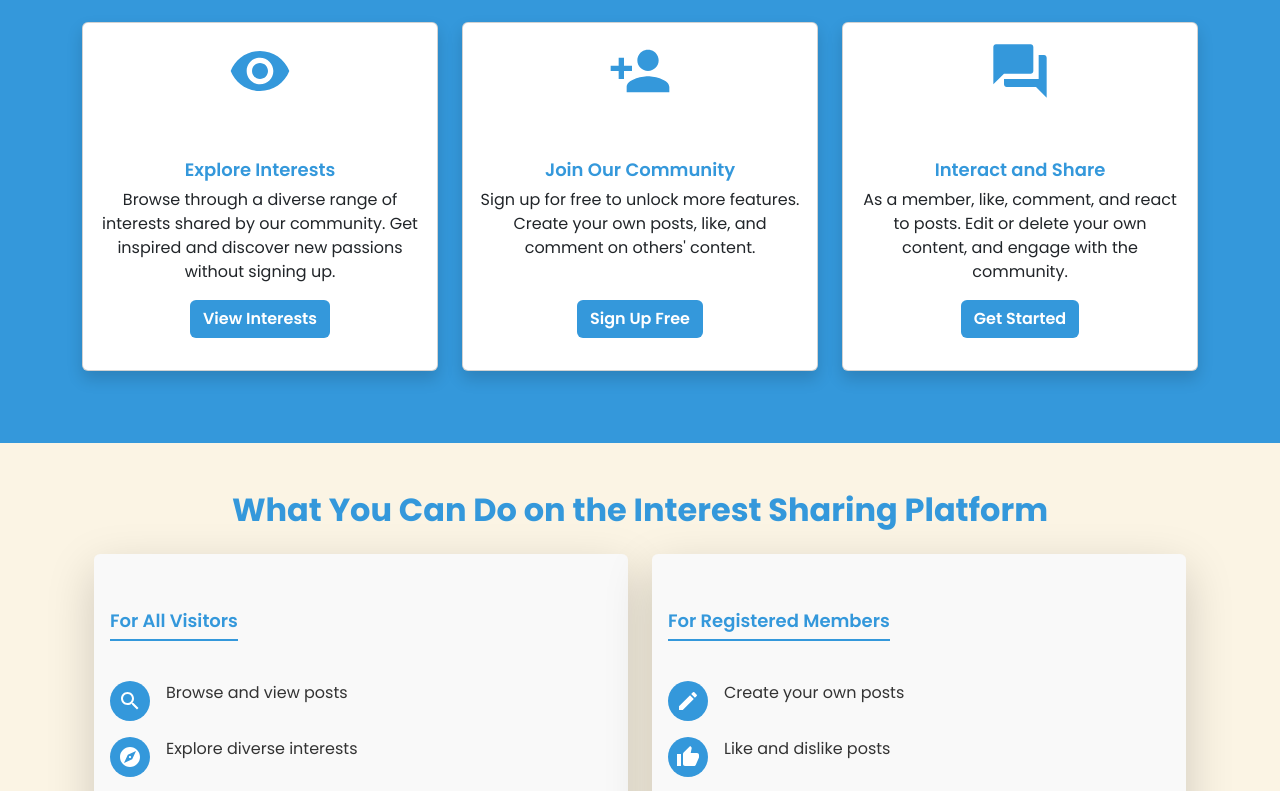
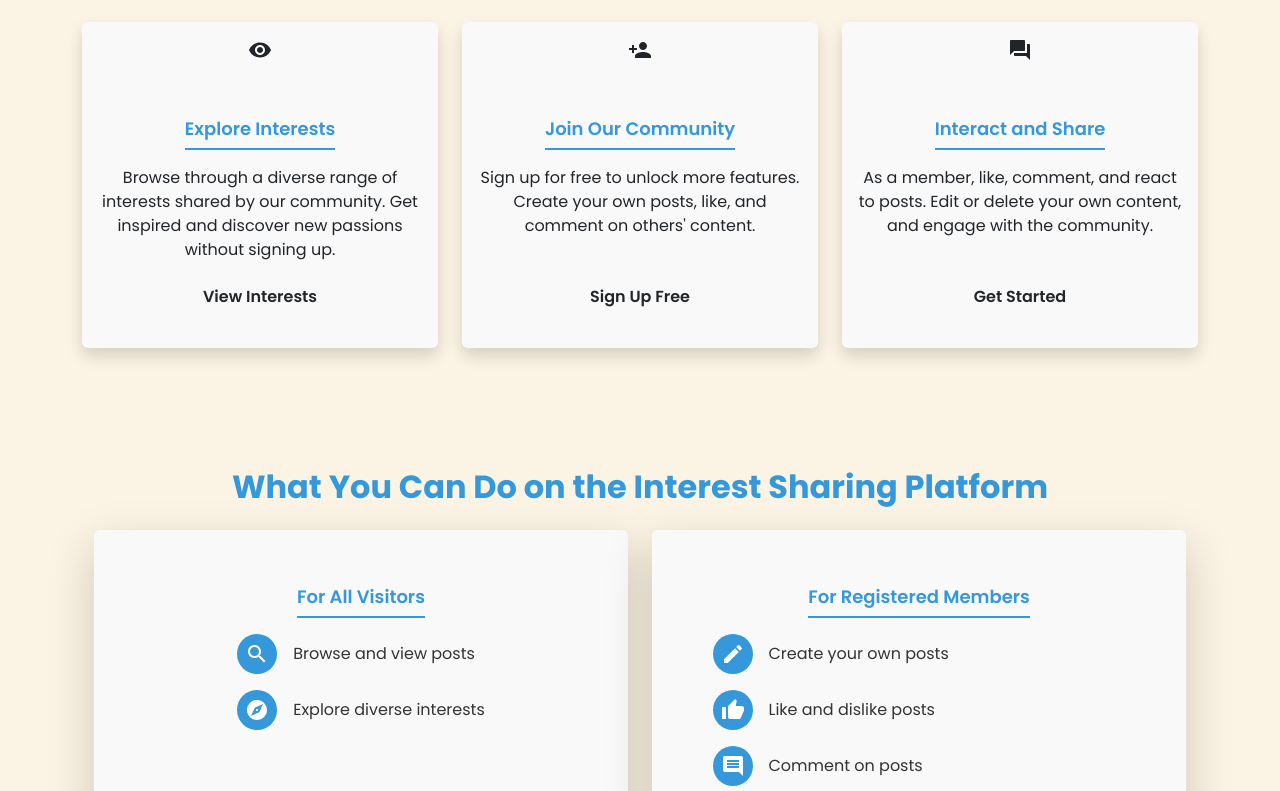
Before and after one commit to floydfdes/app-hobbynest, a React (Create React App) app: page / in a window 1280 px wide. Shown: the part 967-1758 px from the top of the page. Built offline with nearby package versions, Linux system fonts and the light colour scheme.

Commit message:
Created main scss file

```diff
--- a/src/components/Main/Main.jsx
+++ b/src/components/Main/Main.jsx
@@ -1,3 +1,5 @@
+import './Main.scss';
+
 import CommentIcon from '@mui/icons-material/Comment';
 import CreateIcon from '@mui/icons-material/Create';
 import EditIcon from '@mui/icons-material/Edit';
@@ -9,7 +11,7 @@ import SearchIcon from '@mui/icons-material/Search';
 import ThumbUpIcon from '@mui/icons-material/ThumbUp';
 import VisibilityIcon from '@mui/icons-material/Visibility';
 import React from 'react';
-import LandingImage from '../../assets/images/interest-sharing-bird.svg'; // Update to new logo if applicable
+import LandingImage from '../../assets/images/interest-sharing-bird.svg';
 import Contact from '../Contact/Contact';
 import Footer from '../Footer/Footer';
 
@@ -50,7 +52,7 @@ function Main() {
                 Explore a world of interests, connect with like-minded people, and share your passions. Join our free community to unlock more features and interactions.
               </p>
               <div className="my-3 main-page-button-div">
-                <a href="/hobbies" className="btn main-page-button" style={{ backgroundColor: 'var(--secondary-color)', color: 'white' }}>Explore Interests</a>
+                <a href="/hobbies" className="btn main-page-button">Explore Interests</a>
                 <a href="/login" className="btn main-page-button-secondary">Sign Up Free</a>
               </div>
             </div>
@@ -68,21 +70,21 @@ function Main() {
       </div>
 
       {/* Feature Cards */}
-      <div id="explore" className="container-fluid py-5" style={{ backgroundColor: 'var(--secondary-color)' }}>
+      <div id="explore" className="container-fluid py-5 explore-section">
         <div className="container">
           <h4 className="text-center mb-4 text-white">How the Interest Sharing Platform Works</h4>
           <div className="row g-4">
             <div className="col-md-4 col-lg-4 col-sm-12 mb-4">
               <div className="card shadow text-center h-100">
                 <div className="card-body d-flex flex-column align-items-center">
-                  <div className="mb-3" style={{ display: 'flex', justifyContent: 'center', alignItems: 'center' }}>
-                    <VisibilityIcon style={{ fontSize: '4rem', fill: 'var(--secondary-color)' }} />
+                  <div className="icon-container mb-3">
+                    <VisibilityIcon className="icon" />
                   </div>
                   <h5 className="card-title">Explore Interests</h5>
                   <p className="card-text flex-grow-1 text-center">
                     Browse through a diverse range of interests shared by our community. Get inspired and discover new passions without signing up.
                   </p>
-                  <a href="/hobbies" className="btn mt-auto mb-3" style={{ backgroundColor: 'var(--secondary-color)', color: 'white' }}>View Interests</a>
+                  <a href="/hobbies" className="btn mt-auto mb-3">View Interests</a>
                 </div>
               </div>
             </div>
@@ -90,14 +92,14 @@ function Main() {
             <div className="col-md-4 col-lg-4 col-sm-12 mb-4">
               <div className="card shadow text-center h-100">
                 <div className="card-body d-flex flex-column align-items-center">
-                  <div className="mb-3" style={{ display: 'flex', justifyContent: 'center', alignItems: 'center' }}>
-                    <PersonAddIcon style={{ fontSize: '4rem', fill: 'var(--secondary-color)' }} />
+                  <div className="icon-container mb-3">
+                    <PersonAddIcon className="icon" />
                   </div>
                   <h5 className="card-title">Join Our Community</h5>
                   <p className="card-text flex-grow-1 text-center">
                     Sign up for free to unlock more features. Create your own posts, like, and comment on others&apos; content.
                   </p>
-                  <a href="/login" className="btn mt-auto mb-3" style={{ backgroundColor: 'var(--secondary-color)', color: 'white' }}>Sign Up Free</a>
+                  <a href="/login" className="btn mt-auto mb-3">Sign Up Free</a>
                 </div>
               </div>
             </div>
@@ -105,64 +107,35 @@ function Main() {
             <div className="col-md-4 col-lg-4 col-sm-12 mb-4">
               <div className="card shadow text-center h-100">
                 <div className="card-body d-flex flex-column align-items-center">
-                  <div className="mb-3" style={{ display: 'flex', justifyContent: 'center', alignItems: 'center' }}>
-                    <InteractionIcon style={{ fontSize: '4rem', fill: 'var(--secondary-color)' }} />
+                  <div className="icon-container mb-3">
+                    <InteractionIcon className="icon" />
                   </div>
                   <h5 className="card-title">Interact and Share</h5>
                   <p className="card-text flex-grow-1 text-center">
                     As a member, like, comment, and react to posts. Edit or delete your own content, and engage with the community.
                   </p>
-                  <a href="/login" className="btn mt-auto mb-3" style={{ backgroundColor: 'var(--secondary-color)', color: 'white' }}>Get Started</a>
+                  <a href="/login" className="btn mt-auto mb-3">Get Started</a>
                 </div>
               </div>
             </div>
-
           </div>
         </div>
       </div>
 
       {/* Features List */}
       <div className="container mt-5 px-4">
-        <h2 className="text-center mb-4" style={{ color: 'var(--secondary-color)', fontWeight: 'bold' }}>
-          What You Can Do on the Interest Sharing Platform
-        </h2>
+        <h2 className="text-center mb-4 feature-list-heading">What You Can Do on the Interest Sharing Platform</h2>
         <div className="row g-4">
           {featureSections.map((section) => (
             <div key={section.id} className="col-md-6 mb-4">
-              <div className="card h-100 shadow-lg border-0" style={{ backgroundColor: '#f9f9f9' }}>
+              <div className="card h-100 shadow-lg">
                 <div className="card-body">
-                  <h5
-                    className="card-title text-center mb-4"
-                    style={{
-                      color: 'var(--secondary-color)',
-                      fontWeight: '600',
-                      borderBottom: '2px solid var(--secondary-color)',
-                      display: 'inline-block',
-                      paddingBottom: '0.5rem',
-                      margin: '0 auto',
-                    }}
-                  >
-                    {section.title}
-                  </h5>
-                  <ul className="list-unstyled mt-3">
+                  <h5 className="card-title">{section.title}</h5>
+                  <ul>
                     {section.features.map((feature) => (
-                      <li key={feature.id} className="d-flex align-items-start mb-3">
-                        <div
-                          style={{
-                            width: '2.5rem',
-                            height: '2.5rem',
-                            backgroundColor: 'var(--secondary-color)',
-                            color: 'white',
-                            borderRadius: '50%',
-                            display: 'flex',
-                            justifyContent: 'center',
-                            alignItems: 'center',
-                            marginRight: '1rem',
-                          }}
-                        >
-                          {feature.icon}
-                        </div>
-                        <span style={{ fontSize: '1rem', fontWeight: '500', color: '#333' }}>{feature.text}</span>
+                      <li key={feature.id}>
+                        <div className="icon-container">{feature.icon}</div>
+                        <span>{feature.text}</span>
                       </li>
                     ))}
                   </ul>
--- /dev/null
+++ b/src/components/Main/Main.scss
@@ -0,0 +1,84 @@
+.main-page {
+    .main-page-heading {
+        font-size: 2.5rem;
+        font-weight: bold;
+        color: var(--secondary-color);
+    }
+
+    .main-page-sub-heading {
+        color: var(--primary-color);
+        font-size: 1.2rem;
+    }
+
+    .main-page-button {
+        background-color: var(--secondary-color);
+        color: white;
+
+        &:hover {
+            background-color: var(--third-color);
+        }
+    }
+
+    .main-page-button-secondary {
+        background-color: transparent;
+        border: 1px solid var(--secondary-color);
+        color: var(--secondary-color);
+
+        &:hover {
+            color: white;
+            background-color: var(--third-color);
+        }
+    }
+}
+
+.card {
+    background-color: #f9f9f9;
+    border: none;
+
+    &-title {
+        text-align: center;
+        color: var(--secondary-color);
+        font-weight: 600;
+        border-bottom: 2px solid var(--secondary-color);
+        display: inline-block;
+        padding-bottom: 0.5rem;
+        margin: 0 auto 1rem auto;
+    }
+
+    &-body {
+        display: flex;
+        flex-direction: column;
+        align-items: center;
+        text-align: center;
+
+        ul {
+            list-style: none;
+            padding: 0;
+            margin: 0;
+
+            li {
+                display: flex;
+                align-items: center;
+                margin-bottom: 1rem;
+
+                div {
+                    width: 2.5rem;
+                    height: 2.5rem;
+                    background-color: var(--secondary-color);
+                    color: white;
+                    border-radius: 50%;
+                    display: flex;
+                    justify-content: center;
+                    align-items: center;
+                    margin-right: 1rem;
+                }
+
+                span {
+                    font-size: 1rem;
+                    font-weight: 500;
+                    color: #333;
+                }
+            }
+        }
+    }
+}
--- a/src/index.scss
+++ b/src/index.scss
@@ -21,7 +21,8 @@
 :root {
   --primary-color: #fbf4e4;
   --secondary-color: #3498db;
-  --third-color: #ff8966;
+  --third-color: #8e44ad;
+  /* Rich purple */
   --fourth-color: #2a2b2a;
   --fifth-color: #fbf4e4;
 }
```
Also changed, not shown: src/assets/images/garden.jpg (deleted).
